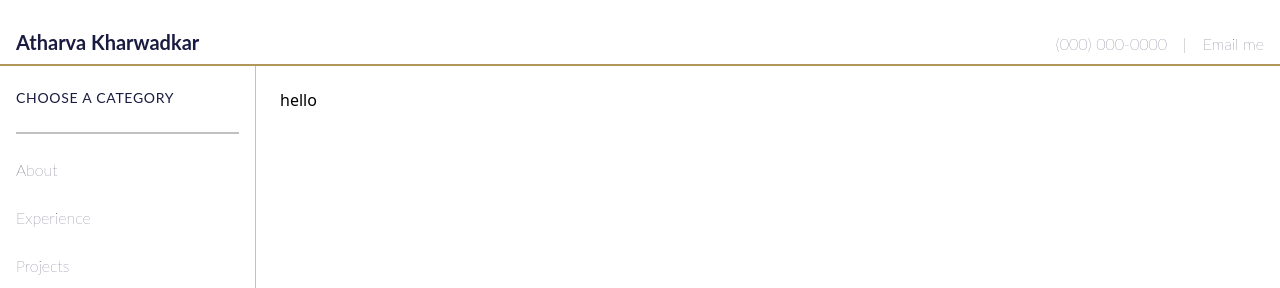
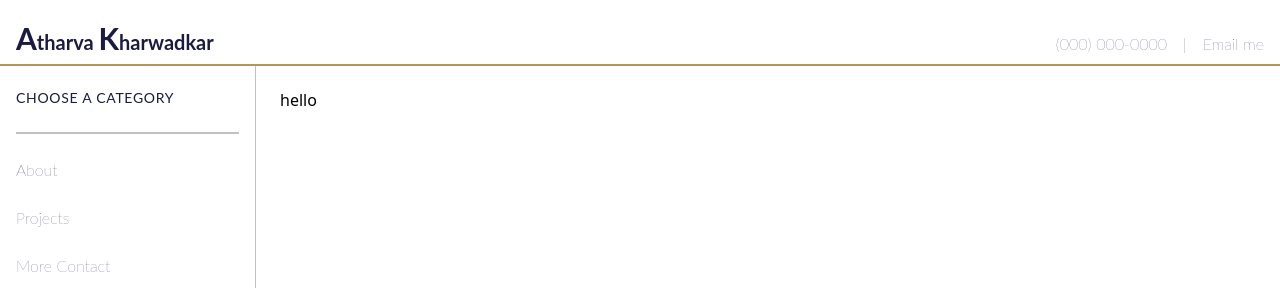
Before and after one commit to jasonpeng7/akportfolio, a Next.js app: page / in a window 1280 px wide. Shown: the top 288 px of the page. Built offline with nearby package versions, Linux system fonts and the light colour scheme.

Commit message:
chore: ui updates

```diff
--- a/src/components/navbar.tsx
+++ b/src/components/navbar.tsx
@@ -11,7 +11,8 @@ export default function Navbar() {
         <div className="flex items-end justify-between h-16 pb-2">
           <div className="flex-shrink-0">
             <p className="text-xl lato-bold text-primary-navy">
-              Atharva Kharwadkar
+              <span className="text-3xl">A</span>tharva{" "}
+              <span className="text-3xl">K</span>harwadkar
             </p>
           </div>
           <div className="hidden md:flex items-center space-x-4 lato-thin">
--- a/src/components/sidenav.tsx
+++ b/src/components/sidenav.tsx
@@ -10,7 +10,6 @@ const Sidenav = () => {
 
   const links = [
     { href: "/pages/about", label: "About" },
-    { href: "/pages/experience", label: "Experience" },
     { href: "/pages/projects", label: "Projects" },
     { href: "/pages/contact", label: "More Contact" },
   ];
```
